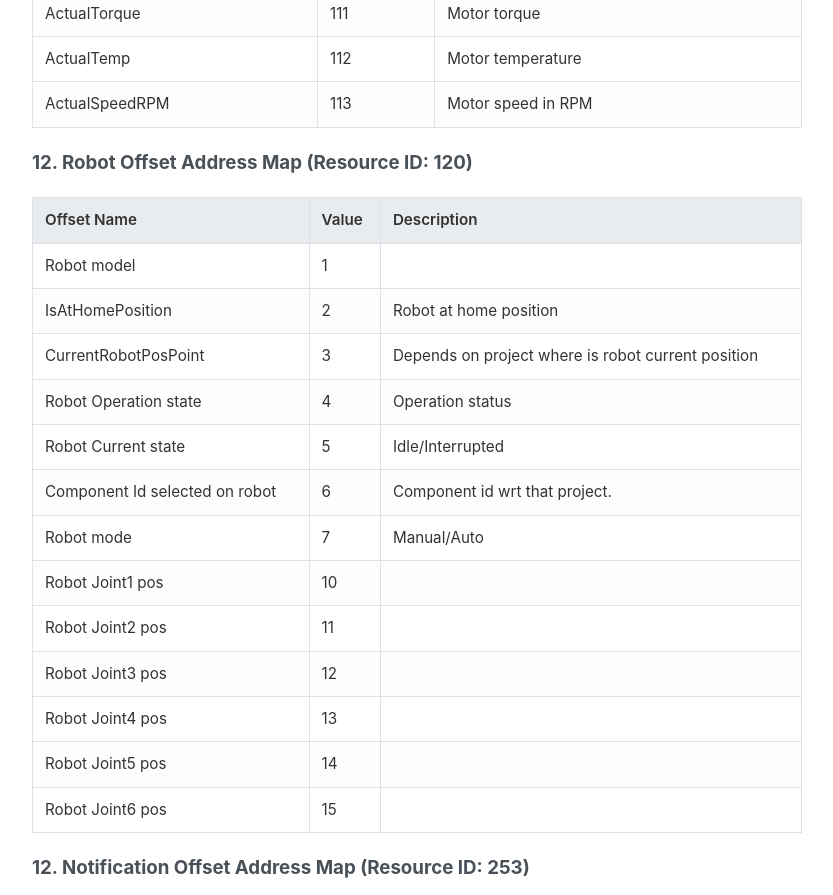
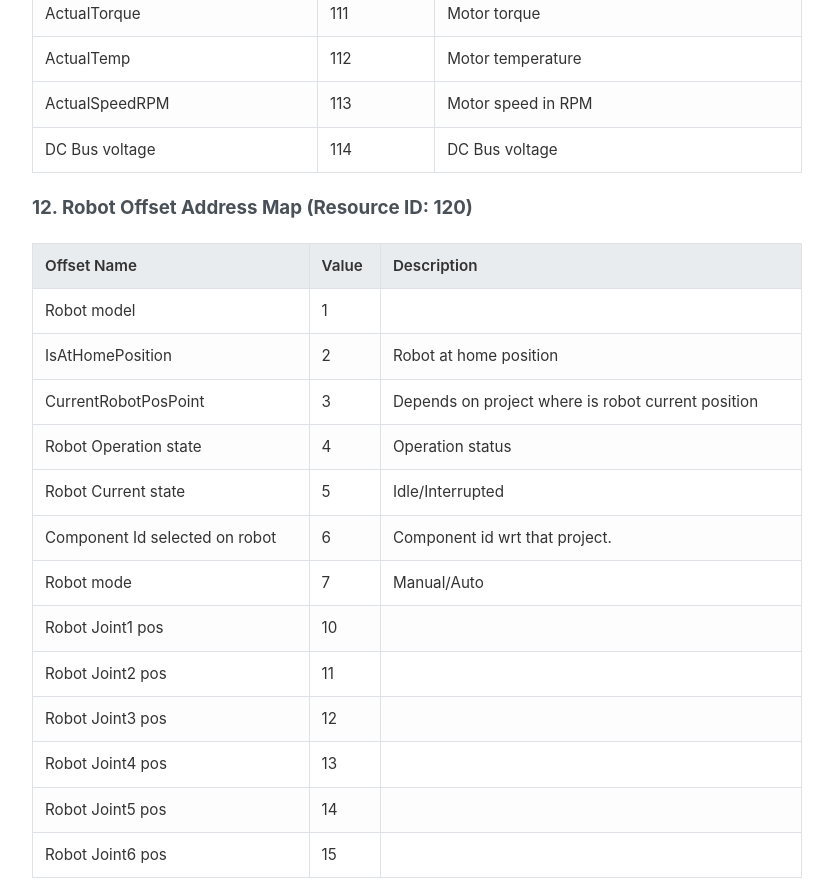
Before and after one commit to jerryvdk/ParameterExchangeProject, a plain HTML site: page index.html in a window 1280 px wide. Shown: the part 10340-11235 px from the top of the page, without its empty margins (288-1121 px from the left). Drawn offline with Linux system fonts and the light colour scheme.

Commit message:
dc bus voltage added

```diff
--- a/index.html
+++ b/index.html
@@ -472,6 +472,7 @@
         <tr><td>ActualTorque</td><td>111</td><td>Motor torque</td></tr>
         <tr><td>ActualTemp</td><td>112</td><td>Motor temperature</td></tr>
         <tr><td>ActualSpeedRPM</td><td>113</td><td>Motor speed in RPM</td></tr>
+        <tr><td>DC Bus voltage</td><td>114</td><td>DC Bus voltage</td></tr>
     </tbody>
         </table>
 
```
